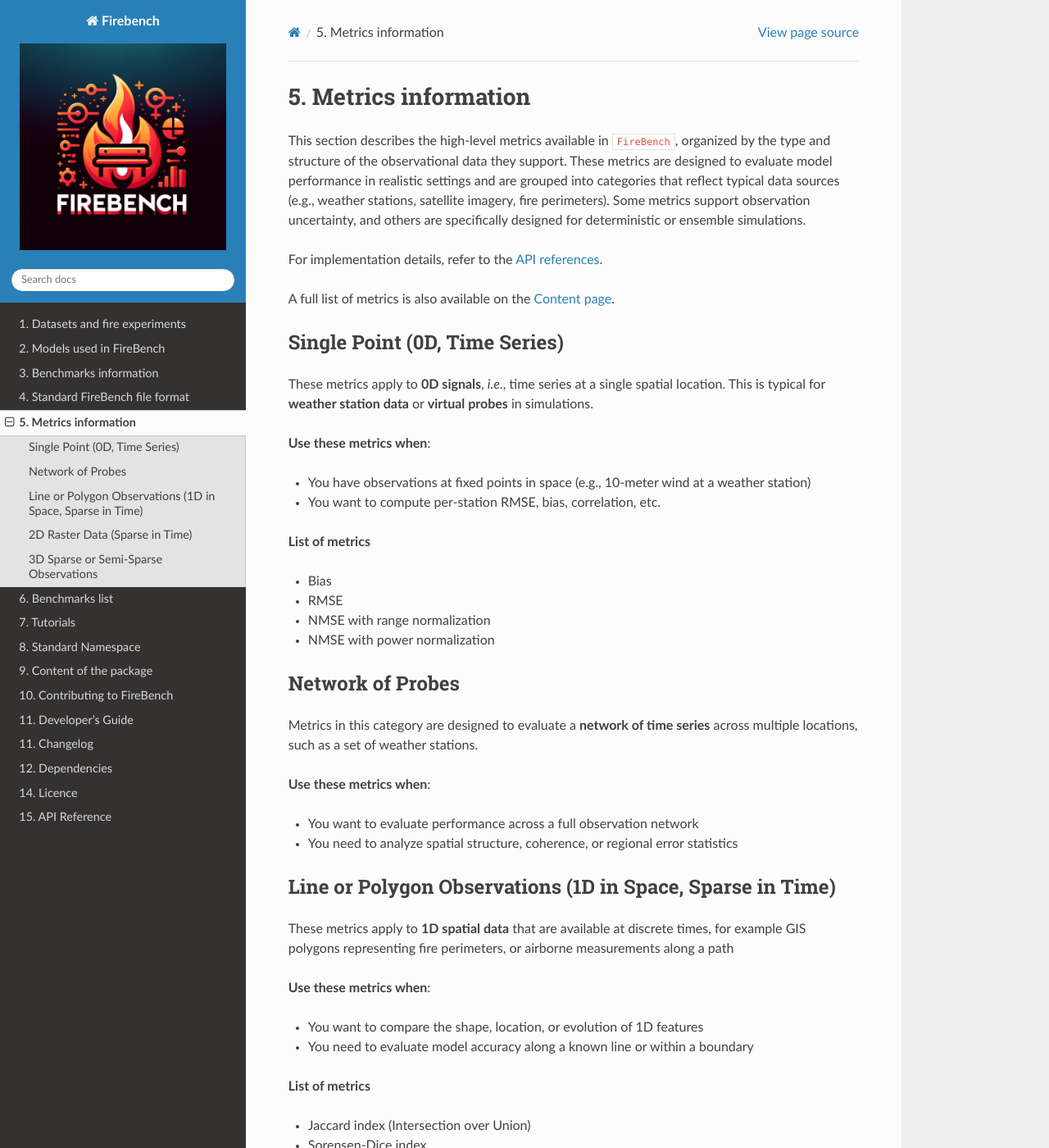
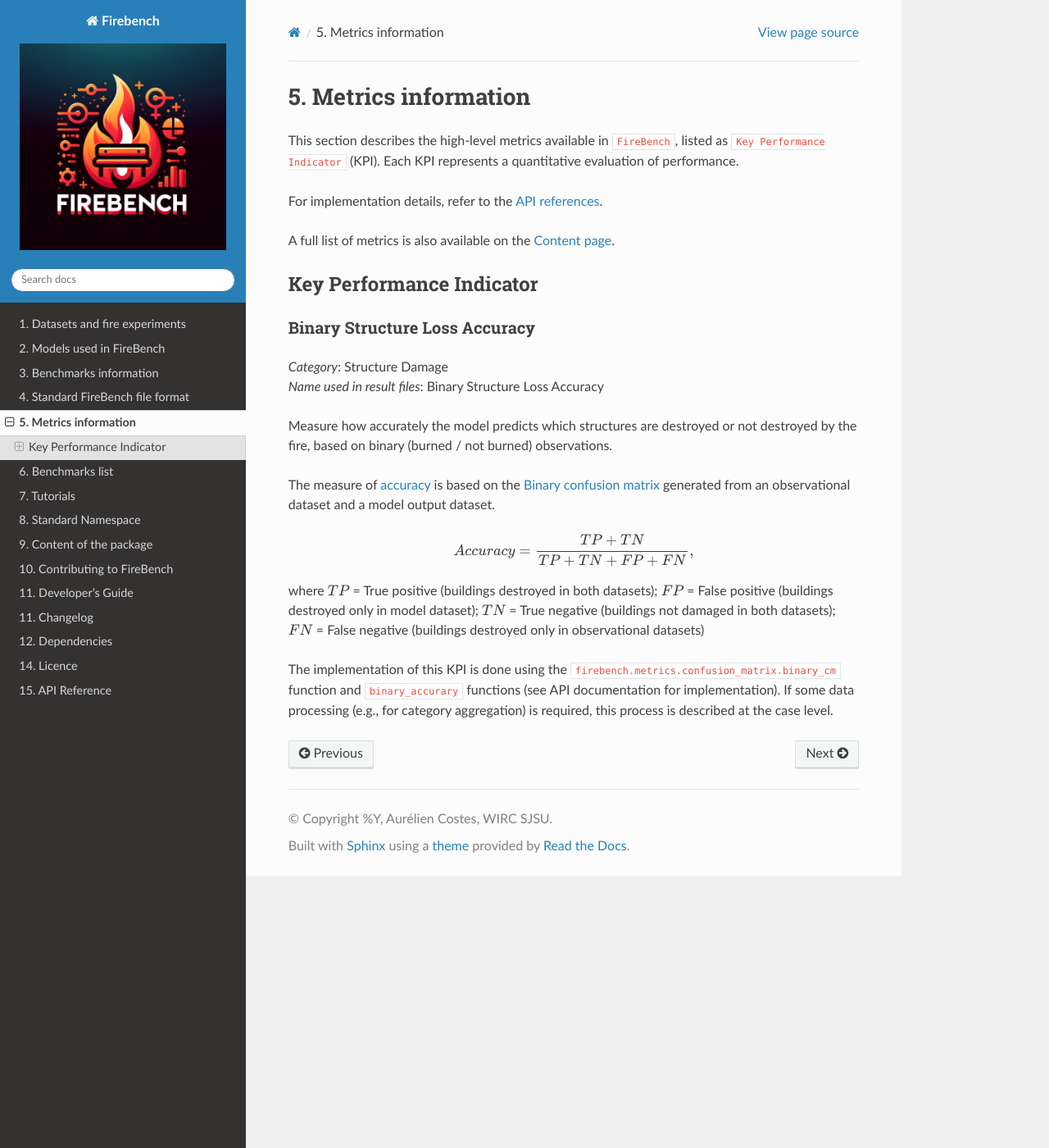
Before and after one commit to wirc-sjsu/firebench, a Sphinx documentation site: the page built from docs/metrics/index.md, in a window 1280 px wide and 1400 px high. Shown: the whole window at 82% size. Built offline with Sphinx 7.4.7 and the Read the Docs theme 3.1.0, drawn with Linux system fonts in a browser that asks for light colours; some of the changed text lies outside the part shown.

```diff
--- a/docs/metrics/index.md
+++ b/docs/metrics/index.md
@@ -1,64 +1,25 @@
 # 5. Metrics information
-This section describes the high-level metrics available in `FireBench`, organized by the type and structure of the observational data they support. These metrics are designed to evaluate model performance in realistic settings and are grouped into categories that reflect typical data sources (e.g., weather stations, satellite imagery, fire perimeters).
-Some metrics support observation uncertainty, and others are specifically designed for deterministic or ensemble simulations.
+This section describes the high-level metrics available in `FireBench`, listed as `Key Performance Indicator` (KPI). Each KPI represents a quantitative evaluation of performance.
 
 For implementation details, refer to the [API references](../api/index.rst).
 
 A full list of metrics is also available on the [Content page](../content.md).
 
-## Single Point (0D, Time Series)
+## Key Performance Indicator
 
-These metrics apply to **0D signals**, *i.e.*, time series at a single spatial location. This is typical for **weather station data** or **virtual probes** in simulations.
 
-**Use these metrics when**:
-- You have observations at fixed points in space (e.g., 10-meter wind at a weather station)
-- You want to compute per-station RMSE, bias, correlation, etc.
+### Binary Structure Loss Accuracy
 
-**List of metrics**
-- Bias
-- RMSE
-- NMSE with range normalization
-- NMSE with power normalization
+*Category*: Structure Damage <br>
+*Name used in result files*: Binary Structure Loss Accuracy
 
-## Network of Probes
+Measure how accurately the model predicts which structures are destroyed or not destroyed by the fire, based on binary (burned / not burned) observations.
 
-Metrics in this category are designed to evaluate a **network of time series** across multiple locations, such as a set of weather stations.
+The measure of [accuracy](https://en.wikipedia.org/wiki/Accuracy_and_precision#In_classification) is based on the [Binary confusion matrix](https://en.wikipedia.org/wiki/Confusion_matrix#Table_of_confusion) generated from an observational dataset and a model output dataset.
 
-**Use these metrics when**:
-- You want to evaluate performance across a full observation network
-- You need to analyze spatial structure, coherence, or regional error statistics
+$$
+Accuracy = \frac{TP + TN}{TP + TN + FP + FN},
+$$
+where $TP$ = True positive (buildings destroyed in both datasets); $FP$ = False positive (buildings destroyed only in model dataset); $TN$ = True negative (buildings not damaged in both datasets); $FN$ = False negative (buildings destroyed only in observational datasets)
 
-## Line or Polygon Observations (1D in Space, Sparse in Time)
-
-These metrics apply to **1D spatial data** that are available at discrete times, for example GIS polygons representing fire perimeters, or airborne measurements along a path
-
-**Use these metrics when**:
-- You want to compare the shape, location, or evolution of 1D features
-- You need to evaluate model accuracy along a known line or within a boundary
-
-**List of metrics**
-- Jaccard index (Intersection over Union)
-- Sorensen-Dice index
-
-## 2D Raster Data (Sparse in Time)
-
-Metrics in this group apply to **2D spatial data**, such as satellite imagery, available at discrete times.
-
-**Use these metrics when**:
-- You are comparing model outputs to gridded observations
-- You want to use spatial scores (e.g., FSS, SAL) or object-based comparison methods
-
-**List of metrics**
-- Jaccard index (Intersection over Union)
-- Sorensen-Dice index
-
-## 3D Sparse or Semi-Sparse Observations
-
-This category includes **3D datasets** that may be dense in two dimensions and sparse in the third (typically time). Examples include:
-
-* **Lidar scans** (e.g., vertical cross-sections of wind or aerosol)
-* **Radar volumes** or **profiling instruments**
-
-**Use these metrics when**:
-- Your data span two spatial dimensions (e.g., x-z or y-z) over time
-- You want to assess how well the model reproduces layered structures or vertical evolution
+The implementation of this KPI is done using the `firebench.metrics.confusion_matrix.binary_cm` function and `binary_accurary` functions (see API documentation for implementation). If some data processing (e.g., for category aggregation) is required, this process is described at the case level.
```
Also changed, not shown: docs/benchmarks/California/01_Caldor.md (+52 -15 lines), docs/standard_format.md (+4 -3 lines).
